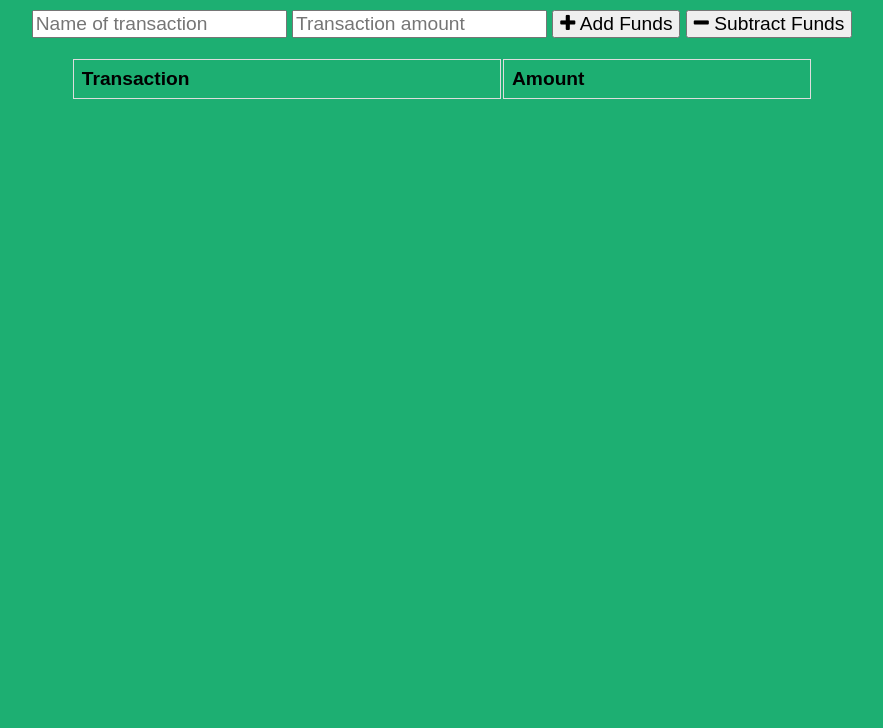
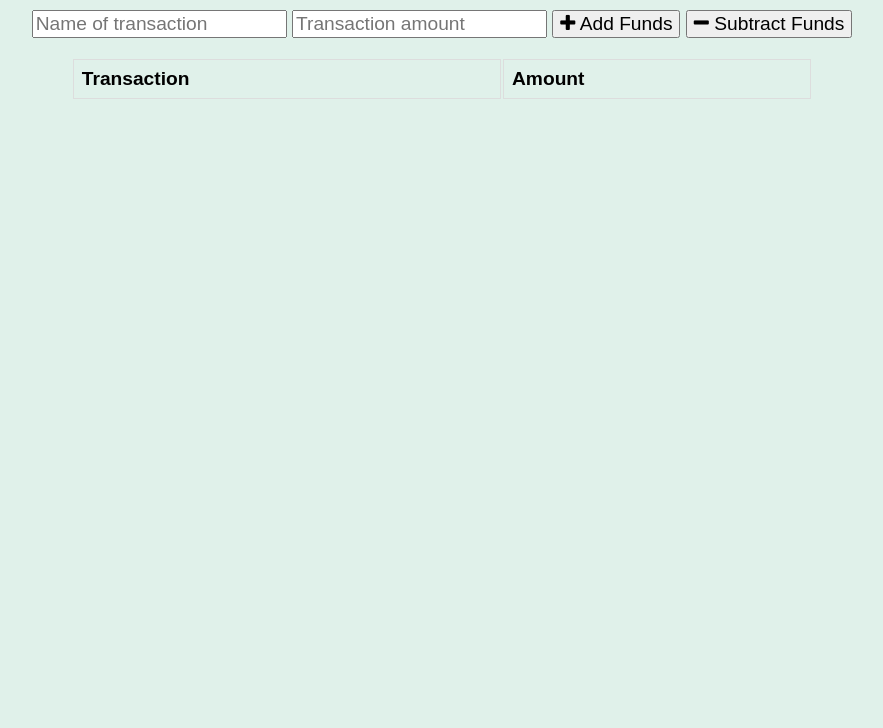
Before and after one commit to AlexanderKeny10/Budget-Tracker-app, a website: page public/index.html in a window 1280 px wide. Shown: the part 72-800 px from the top of the page, without its empty margins (198-1081 px from the left). Drawn offline with nearby package versions, Linux system fonts and the light colour scheme; no server answers.

Commit message:
brackground color

```diff
--- a/public/css/styles.css
+++ b/public/css/styles.css
@@ -1,7 +1,7 @@
 body {
   font-size: 120%;
   font-family: Arial;
-  background-color: #1daf72;
+  background-color: #e0f1ea;
 }
 
 button, input {
```
